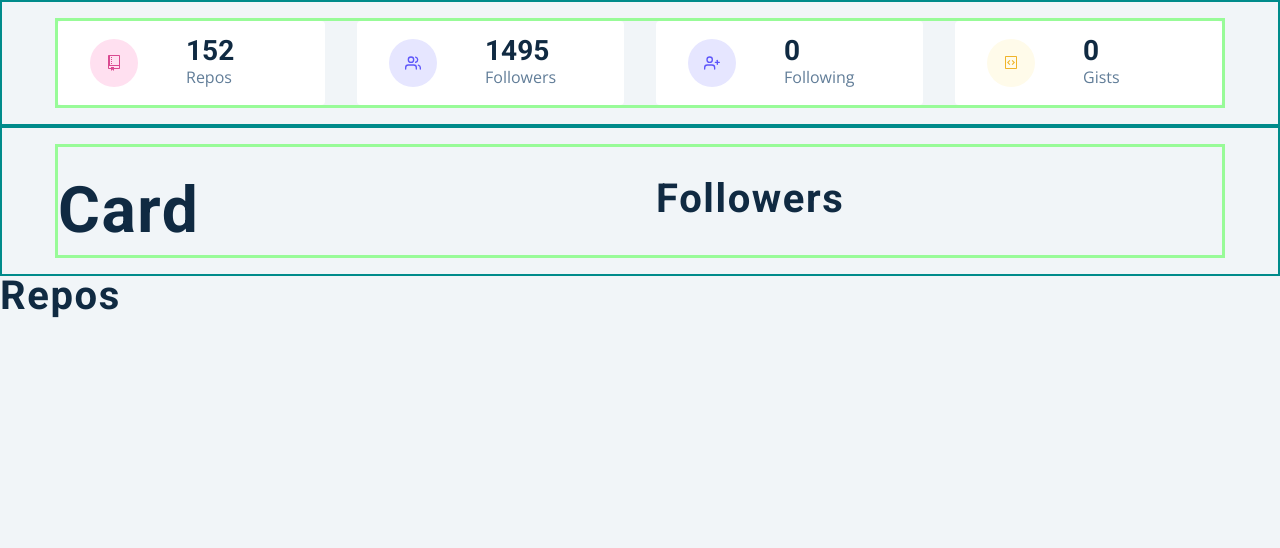
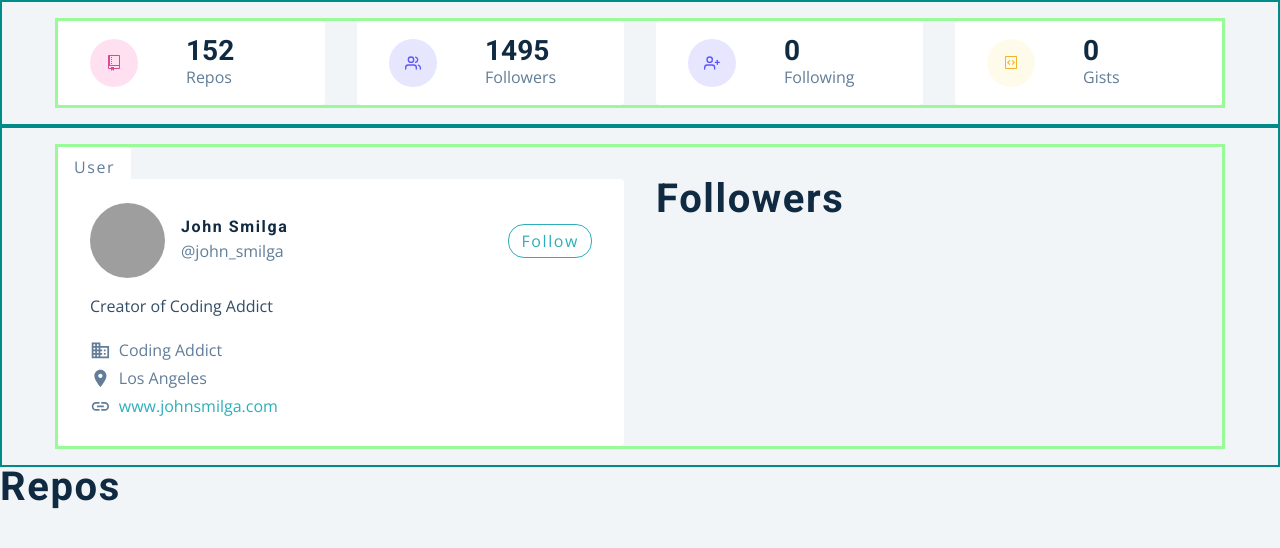
Before and after one commit to yopse/versiongit, a React (Create React App) app: page / in a window 1280 px wide. Shown: the top 548 px of the page. Built offline with nearby package versions, Linux system fonts and the light colour scheme; grey boxes are pictures that could not be loaded.

Commit message:
card at user is added

```diff
--- a/src/components/Card.js
+++ b/src/components/Card.js
@@ -7,10 +7,47 @@ import { MdBusiness, MdLocationOn, MdLink } from "react-icons/md";
 // Location
 
 const Card = () => {
+  const { githubUser } = useContext(GithubContext);
 
-    return (<h1>Card</h1>)
+  const {
+    avatar_url,
+    name,
+    twitter_username,
+    html_url,
+    company,
+    blog,
+    location,
+    bio,
+  } = githubUser;
 
-}
+  return (
+    <Wrapper>
+      <header>
+        <img src={avatar_url} alt={name} />
+        <div>
+          <h4>{name}</h4>
+          <p>@{twitter_username || "James"}</p>
+        </div>
+        <a href={`${html_url}`}>follow</a>
+      </header>
+      <p className="bio">{bio}</p>
+      <div className="links">
+        <p>
+          <MdBusiness></MdBusiness>
+          {company}
+        </p>
+        <p>
+          <MdLocationOn></MdLocationOn>
+          {location || "Pacific"}
+        </p>
+
+        <a href={`https://${blog}`}>
+          <MdLink></MdLink> {blog}
+        </a>
+      </div>
+    </Wrapper>
+  );
+};
 const Wrapper = styled.article`
   background: var(--clr-white);
   padding: 1.5rem 2rem;
```
